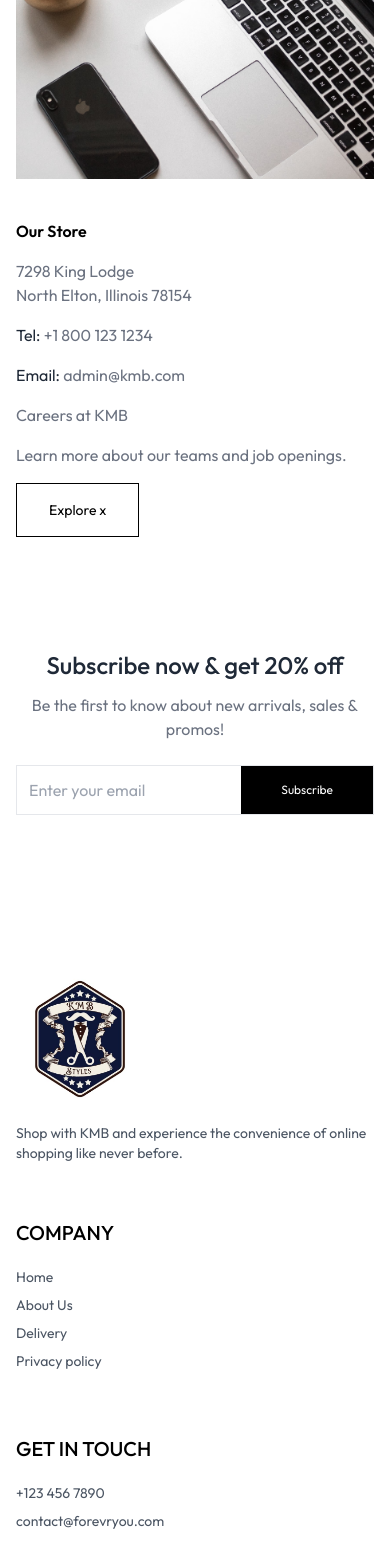
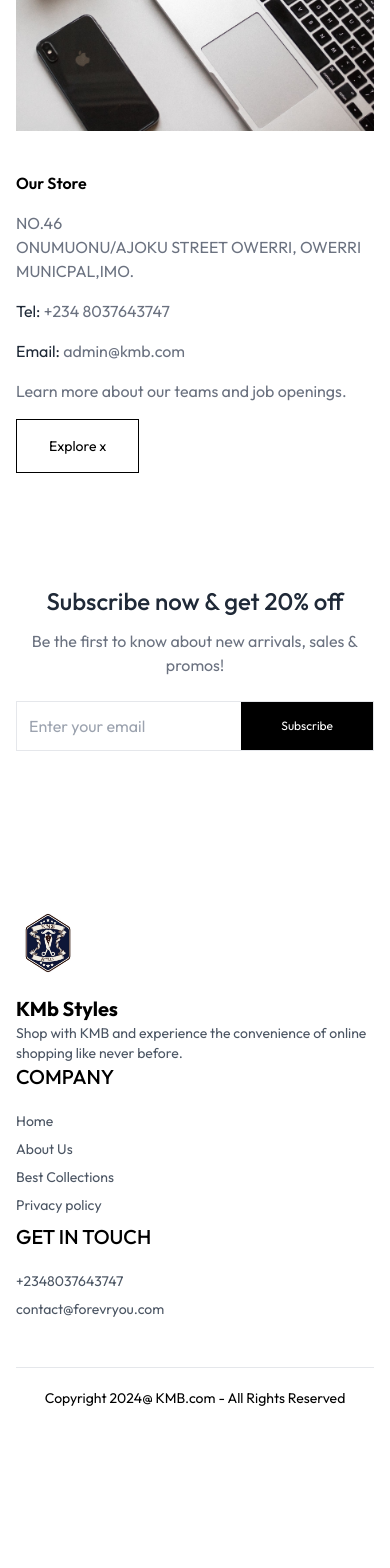
Before and after one commit to JusticeOpara/kmb-styles, a React (Vite) app: page /contact in a window 390 px wide. Shown: the part 424-1992 px from the top of the page. After the commit the page ends 1852 px from the top, so only its background shows below. Built offline with nearby package versions, Linux system fonts and the light colour scheme.

Commit message:
x update

```diff
--- a/src/components/Footer.jsx
+++ b/src/components/Footer.jsx
@@ -1,4 +1,5 @@
 import { assets } from "../assets/asset";
+import { Link } from 'react-router-dom';
 
 const Footer = () => {
   const scrollToTop = () => {
@@ -11,9 +12,17 @@ const Footer = () => {
 
   return (
     <div className="f">
-      <div className="flex flex-col sm:grid grid-cols-[3fr_1fr_1fr] gap-14 my-10 mt-40 text-sm ">
+      <div className="flex flex-col sm:grid grid-cols-[3fr_1fr_1fr] md:gap-14 my-10 mt-40 text-sm ">
         <div className="">
-          <img src={assets.logo} alt="" className="mb-5 w-32 " />
+        <div className="flex items-center ">
+        <Link to="/">
+        <img src={assets.logo} alt="logo" className="mb-5 w-16 " />
+        <p className="text-center text-xl font-bold">KMb Styles</p>
+        </Link>
+
+
+        </div>
+
           <p className="w-full sm:w-2/3 text-gray-600">
             Shop with   KMB and experience the convenience of online shopping
             like never before.
@@ -25,14 +34,21 @@ const Footer = () => {
 
           <ul className="flex flex-col flex-1 text-gray-600 cursor-pointer">
             <li onClick={scrollToTop} className="mb-2">
-              Home
+
+              <Link to="/">Home</Link>
             </li>
+
             <li onClick={scrollToTop} className="mb-2">
-              About Us
+            <Link to="/about">About Us</Link>
             </li>
+
+
+
             <li onClick={scrollToTop} className="mb-2">
-              Delivery
+            <Link to="/collection">Best Collections</Link>
             </li>
+
+
             <li onClick={scrollToTop} className="mb-2">
               Privacy policy
             </li>
@@ -42,7 +58,7 @@ const Footer = () => {
         <div className="">
           <p className="text-xl font-medium mb-5">GET IN TOUCH</p>
           <ul className="flex flex-col flex-1 text-gray-600">
-            <li className="mb-2">+123 456 7890</li>
+            <li className="mb-2">+2348037643747</li>
             <li className="mb-2">contact@forevryou.com </li>
           </ul>
         </div>
--- a/src/components/Navbar.jsx
+++ b/src/components/Navbar.jsx
@@ -12,9 +12,9 @@ const Navbar = () => {
     <div className="flex items-center">
 
     <Link to="/">
-        <img src={assets.logo} alt="logo" className="w-20" />
+        <img src={assets.logo} alt="logo" className="lg:w-20 w-8" />
       </Link>
-      <p className="font font-bold text-4xl">KBM</p>
+      <p className="font font-bold lg:text-4xl ">KBM Styles</p>
     </div>
 
 
@@ -76,7 +76,7 @@ const Navbar = () => {
 
       {/* Sidebar menu for small screens */}
       <div
-        className={`absolute top-0 right-0 bottom-0 overflow-hidden ease-in duration-300
+        className={`absolute bg-white top-0 right-0 bottom-0 overflow-hidden ease-in duration-300
              ${visible ? "w-full" : "w-0"}`}
       >
         <div className="flex flex-col text-gray-600 ">
--- a/src/components/SearchBar.jsx
+++ b/src/components/SearchBar.jsx
@@ -37,7 +37,7 @@ const SearchBar = () => {
   // Conditionally render the search bar based on visibility and showSearch state
   return visible && showSearch ? (
     <div className={`border-t border-b bg-gray-50 text-center ${animate} `}>
-      <div className="w-[450px] inline-flex items-center justify-center border border-gray-400 px-5 py-2 my-8 rounded-full ">
+      <div className="md:w-[450px] inline-flex items-center justify-center border border-gray-400 px-5 py-2 my-8 rounded-full ">
         <input
           type="text"
           placeholder="Search..."
--- a/src/pages/Contact.jsx
+++ b/src/pages/Contact.jsx
@@ -26,19 +26,19 @@ const Contact = () => {
         <div className="flex flex-col justify-center items-start gap-4">
           <p className="font-semibold text-altext-gray-600">Our Store</p>
           <p className="text-gray-500">
-            7298 King Lodge
+            NO.46
             <br />
-            North Elton, Illinois 78154
+        ONUMUONU/AJOKU STREET OWERRI, OWERRI MUNICPAL,IMO.
           </p>
 
           <p className="text-gray-800">
-            Tel: <span className="text-gray-500">+1 800 123 1234</span>
+            Tel: <span className="text-gray-500">+234 8037643747</span>
           </p>
           <p className=" text-gray-800">
             Email: <span className="text-gray-500">admin@kmb.com</span>
           </p>
 
-          <p className="text-gray-500">Careers at KMB</p>
+          {/* <p className="text-gray-500">Careers at KMB</p> */}
           <p className="text-gray-500">
             Learn more about our teams and job openings.
           </p>
```
